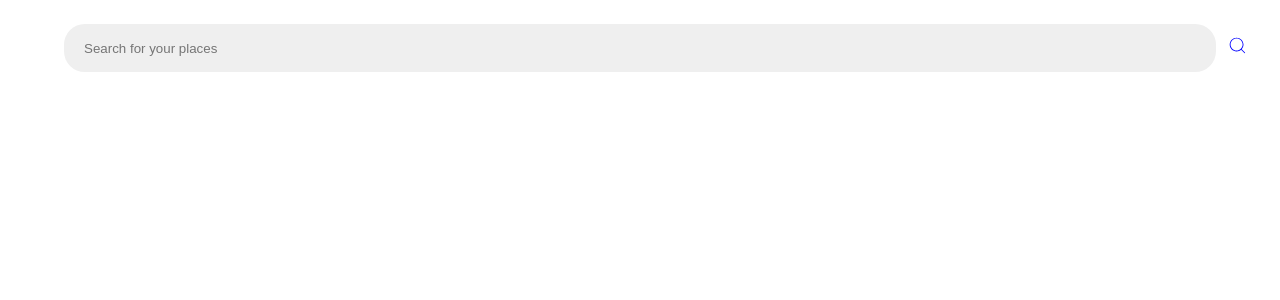
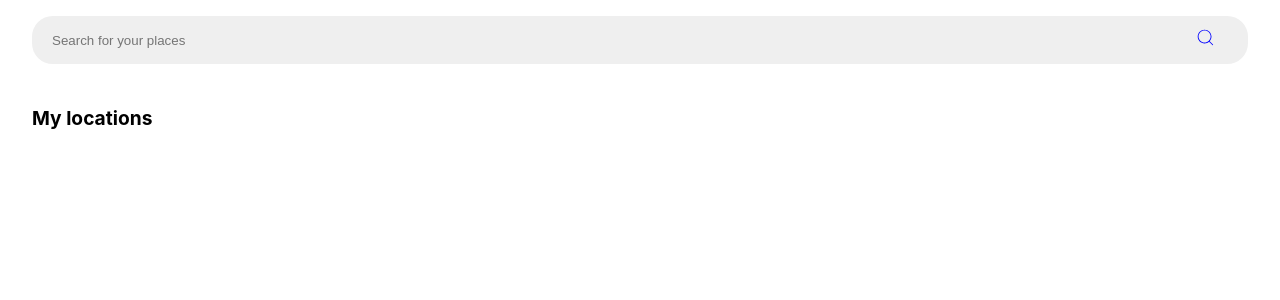
Before and after one commit to ZadorozhnyiYevhenii/weather-app, a React (Vite) app: page / in a window 1280 px wide. Shown: the top 300 px of the page. Built offline with nearby package versions, Linux system fonts and the light colour scheme.

Commit message:
fix: disabled adding two same locations

```diff
--- a/src/api/getCurrentWeather.ts
+++ b/src/api/getCurrentWeather.ts
@@ -1,3 +1,4 @@
+
 const baseurl = 'https://api.weatherapi.com/v1'
 
 export const getCurrentWeather = async (place: string) => {
--- a/src/components/PlaceItem/PlaceItem.scss
+++ b/src/components/PlaceItem/PlaceItem.scss
@@ -1,7 +1,7 @@
 @import "../../styleutils/variables.scss";
 
 .placeitem {
-  width: 90%;
+  width: 100%;
   background: $main-color;
   border-radius: 0.8em;
   padding: 2rem 2rem;
@@ -10,11 +10,10 @@
   height: 10rem;
   display: flex;
   justify-content: center;
+  color: $main-text-color;
 
   &__content {
     display: flex;
-    justify-content: space-between;
-    align-items: center;
     width: 100%;
 
     &--disabled {
@@ -27,6 +26,13 @@
     flex-direction: column;
     gap: 0.5em;
     font-weight: 600;
+  }
+
+  &__link {
+    display: flex;
+    justify-content: space-between;
+    align-items: center;
+    width: 100%;
   }
 
   &__wrap {
--- a/src/components/PlaceItem/PlaceItem.tsx
+++ b/src/components/PlaceItem/PlaceItem.tsx
@@ -1,4 +1,5 @@
 import { useState } from "react";
+import { Link } from "react-router-dom";
 import cn from "classnames";
 import { FaWind } from "react-icons/fa";
 import { FaTemperatureThreeQuarters } from "react-icons/fa6";
@@ -9,6 +10,7 @@ import { useAppDispatch } from "../../store/hooks";
 import { removePlace } from "../../store/slices/placesSlice";
 import { CiTrash } from "react-icons/ci";
 import { UIButton } from "../UI/UIButton/UIButton";
+import { removePlacesName } from "../../store/slices/placesNameSlice";
 import "./PlaceItem.scss";
 
 export const PlaceItem = ({ weather }: { weather: ICurrentWeather }) => {
@@ -17,6 +19,7 @@ export const PlaceItem = ({ weather }: { weather: ICurrentWeather }) => {
 
   const handleDeletePlace = (location: string) => {
     dispatch(removePlace(location));
+    dispatch(removePlacesName(location));
   };
 
   const handleToggleIcon = () => {
@@ -30,6 +33,7 @@ export const PlaceItem = ({ weather }: { weather: ICurrentWeather }) => {
           "placeitem__content--disabled": isToggled,
         })}
       >
+        <Link to={`/${weather.location.name}`} className="placeitem__link">
           <div className="placeitem__container placeitem__container--last">
             <div className="placeitem__region placeitem__with-icon">
               <MdOutlinePlace className="placeitem__icon" />
@@ -55,6 +59,7 @@ export const PlaceItem = ({ weather }: { weather: ICurrentWeather }) => {
               {weather.current.condition.text}
             </div>
           </div>
+        </Link>
         <button
           type="button"
           className="placeitem__button"
--- a/src/components/PlaceList/PlaceList.scss
+++ b/src/components/PlaceList/PlaceList.scss
@@ -1,12 +1,23 @@
 .place-list {
-  display: flex;
+  width: 100%;
+
+  &__list {
+    display: flex;
   flex-direction: column;
   gap: 1rem;
   width: 100%;
+  margin-bottom: 1em;
+  }
 
   &__item {
     display: flex;
     align-items: center;
     justify-content: center;
   }
+
+  &__title {
+    text-align: left;
+    font-size: 1.2rem;
+    width: 100%;
+  }
 }
--- a/src/components/PlaceList/PlaceList.tsx
+++ b/src/components/PlaceList/PlaceList.tsx
@@ -3,15 +3,22 @@ import { PlaceItem } from "../PlaceItem/PlaceItem";
 import "./PlaceList.scss";
 
 export const PlaceList = () => {
-  const { places } = useAppSelector(state => state.places);
+  const { places } = useAppSelector((state) => state.places);
 
   return (
-    <ul className="place-list">
-      {places.map((place) => (
-        <li className="place-list__item" key={place.location.name}>
-          <PlaceItem weather={place} />
-        </li>
-      ))}
-    </ul>
+    <section className="place-list">
+      <h1 className="place-list__title">My locations</h1>
+      <ul className="place-list__list">
+        {places ? (
+          places.map((place) => (
+            <li className="place-list__item" key={place.location.name}>
+              <PlaceItem weather={place} />
+            </li>
+          ))
+        ) : (
+          <div></div>
+        )}
+      </ul>
+    </section>
   );
 };
--- a/src/components/UI/UIInput/UIInput.scss
+++ b/src/components/UI/UIInput/UIInput.scss
@@ -9,7 +9,7 @@
 
   &__input {
     height: 3rem;
-    width: 90%;
+    width: 100%;
     padding-left: 1.5em;
     border-radius: 1.3rem;
     border: none;
--- a/src/index.scss
+++ b/src/index.scss
@@ -4,7 +4,6 @@
   font-family: Inter, system-ui, Avenir, Helvetica, Arial, sans-serif;
   line-height: 1.5;
   font-weight: 400;
-  color: $main-text-color;
 }
 
 body {
@@ -26,3 +25,8 @@ button {
   padding: 0;
   border: none;
 }
+
+a {
+  text-decoration: none;
+  color: $main-text-color;
+}
--- a/src/pages/MainPage/MainPage.scss
+++ b/src/pages/MainPage/MainPage.scss
@@ -1,9 +1,9 @@
 .page {
-  margin-block: 1.5rem;
+  margin-block: 1em;
 
   display: flex;
   flex-direction: column;
   align-items: center;
-  gap: 2rem;
-  width: 100%;
+  gap: 1.5rem;
+  margin-inline: 2em;
 }
--- a/src/pages/MainPage/MainPage.tsx
+++ b/src/pages/MainPage/MainPage.tsx
@@ -20,7 +20,7 @@ export const MainPage = () => {
   };
 
   const handleKeyPress = async (e: React.KeyboardEvent<HTMLInputElement>) => {
-    if (e.key === "Enter") {
+    if (e.key === "Enter" && !placesName.includes(value)) {
       const newPlace = await getCurrentWeather(value);
       dispatch(setPlaces([newPlace, ...places]));
       dispatch(setPlacesName([value, ...placesName]));
@@ -29,10 +29,12 @@ export const MainPage = () => {
   };
 
   const onIconClick = async () => {
-    const newPlace = await getCurrentWeather(value);
-    setPlaces([newPlace, ...places]);
-    dispatch(setPlacesName([value, ...placesName]));
-    setValue("");
+    if (!placesName.includes(value)) {
+      const newPlace = await getCurrentWeather(value);
+      setPlaces([newPlace, ...places]);
+      dispatch(setPlacesName([value, ...placesName]));
+      setValue("");
+    }
   };
 
   useEffect(() => {
@@ -46,6 +48,7 @@ export const MainPage = () => {
     };
 
     fetchAllPlaces();
+    // eslint-disable-next-line react-hooks/exhaustive-deps
   }, []);
 
   return (
--- a/src/pages/PlacePage/PlacePage.tsx
+++ b/src/pages/PlacePage/PlacePage.tsx
@@ -1,8 +1,17 @@
-// export const PlacePage = () => {
-//   const {} = us
-//   return (
-//     <div>
+import { useQuery } from "react-query";
+import { useParams } from "react-router-dom"
+import { getCurrentWeather } from "../../api/getCurrentWeather";
+import { ICurrentWeather } from "../../types/ICurrent";
 
-//     </div>
-//   )
-// }
+export const PlacePage = () => {
+  const { placeName = '' } = useParams();
+  const { data } = useQuery<ICurrentWeather>(`${placeName}`, () => getCurrentWeather(placeName))
+
+  return (
+    <div>
+      <div>
+        {data?.current.condition.code}
+      </div>
+    </div>
+  )
+}
--- a/src/router.tsx
+++ b/src/router.tsx
@@ -1,9 +1,14 @@
 import { RouteObject } from "react-router-dom";
 import { MainPage } from "./pages/MainPage/MainPage";
+import { PlacePage } from "./pages/PlacePage/PlacePage";
 
 export const router: RouteObject[] = [
   {
     path: '/',
     element: <MainPage />,
+  },
+  {
+    path: '/:placeName',
+    element: <PlacePage />
   }
 ]
--- a/src/store/slices/placesNameSlice.ts
+++ b/src/store/slices/placesNameSlice.ts
@@ -17,7 +17,7 @@ const placesNameState = createSlice({
     },
     removePlacesName: (state, action: PayloadAction<string>) => {
       state.placesName = state.placesName.filter(
-        (place) => place !== action.payload
+        (place) => place.trim().toLowerCase() !== action.payload.toLowerCase()
       );
     },
   },
```
Lines whose indentation alone changed are shown as unchanged.
